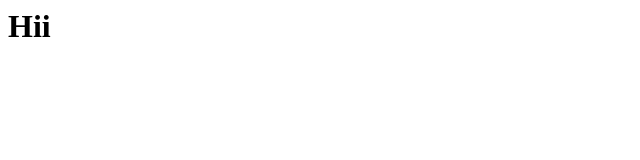
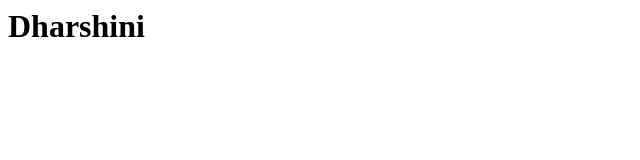
Before and after one commit to shreyaajahan/demo, a plain HTML site: page index.html in a window 1280 px wide. Shown: the whole page, without its empty margins (0-640 px from the left). Drawn offline with Linux system fonts and the light colour scheme.

Commit message:
Update index.html

```diff
--- a/index.html
+++ b/index.html
@@ -1,5 +1,5 @@
 <html>
 <body>
-<h1>Hii</h1>
+<h1>Dharshini</h1>
 </body>
 </html>
```
